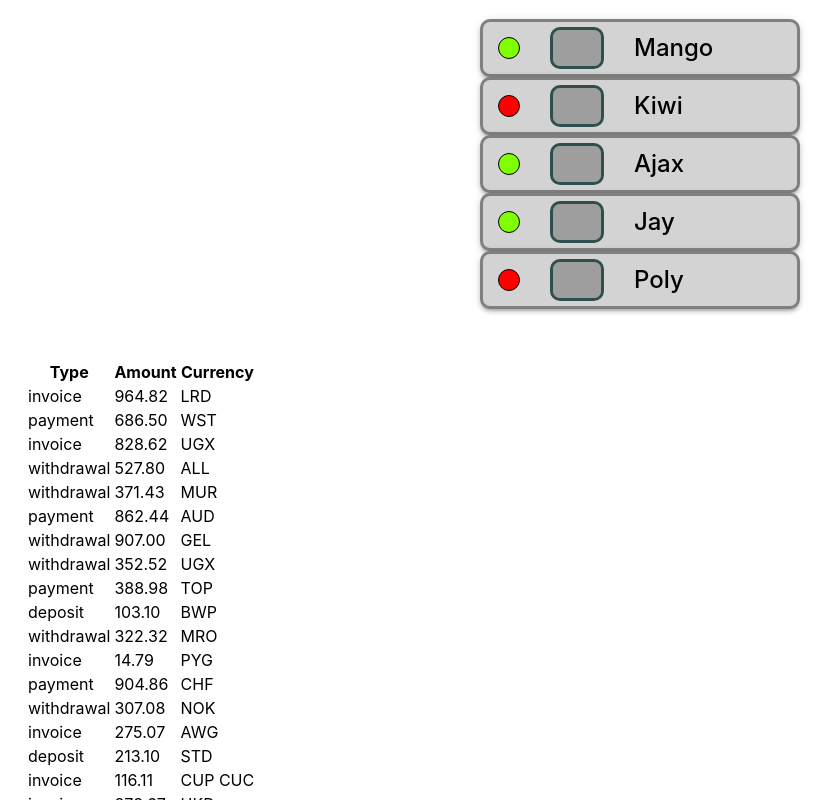
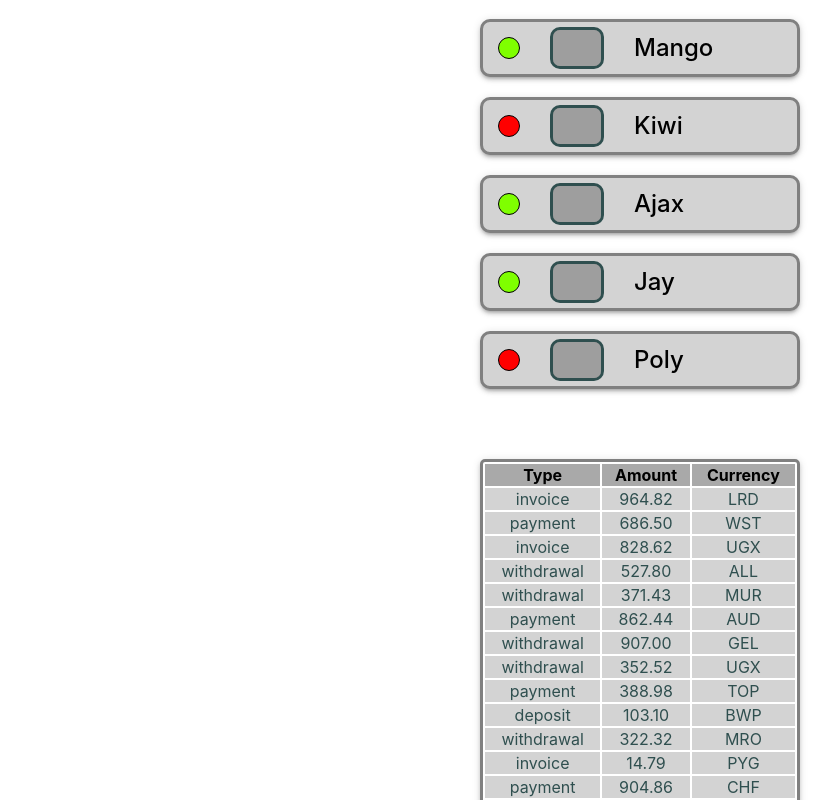
Before and after one commit to SerhiySBV/goit-react-hw-01-components, a React (Create React App) app: page / in a window 1280 px wide. Shown: the part 580-1380 px from the top of the page, without its empty margins (0-837 px from the left). Built offline with nearby package versions, Linux system fonts and the light colour scheme; grey boxes are pictures that could not be loaded.

Commit message:
transition history style

```diff
--- a/src/components/FriendItem/FriendItem.styled.jsx
+++ b/src/components/FriendItem/FriendItem.styled.jsx
@@ -8,6 +8,7 @@ export const FriendCard = styled.li`
   border: gray solid;
   border-radius: 10px;
   padding: 5px 15px;
+  margin-bottom: 20px;
   background-color: lightgray;
   box-shadow: rgb(0 0 0 / 20%) 0px 3px 3px -2px,
     rgb(0 0 0 / 14%) 0px 3px 4px 0px, rgb(0 0 0 / 12%) 0px 1px 8px 0;
--- a/src/components/TransactionHistory/TransactionHistory.jsx
+++ b/src/components/TransactionHistory/TransactionHistory.jsx
@@ -1,23 +1,24 @@
 import { TransactionHistoryItem } from 'components/TransactionHistoryItem/TransactionHistoryItem';
+import { Table, TableBody, TableHead } from './TransactionHistory.styled';
 import PropTypes from 'prop-types';
 
 export const TransactionHistory = ({ items }) => {
   return (
-    <table className="transaction-history">
-      <thead>
+    <Table>
+      <TableHead>
         <tr>
           <th>Type</th>
           <th>Amount</th>
           <th>Currency</th>
         </tr>
-      </thead>
+      </TableHead>
 
-      <thead>
+      <TableBody>
         {items.map(item => (
           <TransactionHistoryItem key={item.id} item={item} />
         ))}
-      </thead>
-    </table>
+      </TableBody>
+    </Table>
   );
 };
 
--- /dev/null
+++ b/src/components/TransactionHistory/TransactionHistory.styled.jsx
@@ -0,0 +1,21 @@
+import styled from '@emotion/styled';
+
+export const Table = styled.table`
+  margin: auto;
+  width: 320px;
+  text-align: center;
+  border: gray solid;
+  border-radius: 5px;
+  box-shadow: rgb(0 0 0 / 20%) 0px 3px 3px -2px,
+    rgb(0 0 0 / 14%) 0px 3px 4px 0px, rgb(0 0 0 / 12%) 0px 1px 8px 0;
+`;
+
+export const TableHead = styled.thead`
+  color: black;
+  background-color: darkgray;
+`;
+
+export const TableBody = styled.thead`
+  color: darkslategray;
+  background-color: lightgray;
+`;
```
